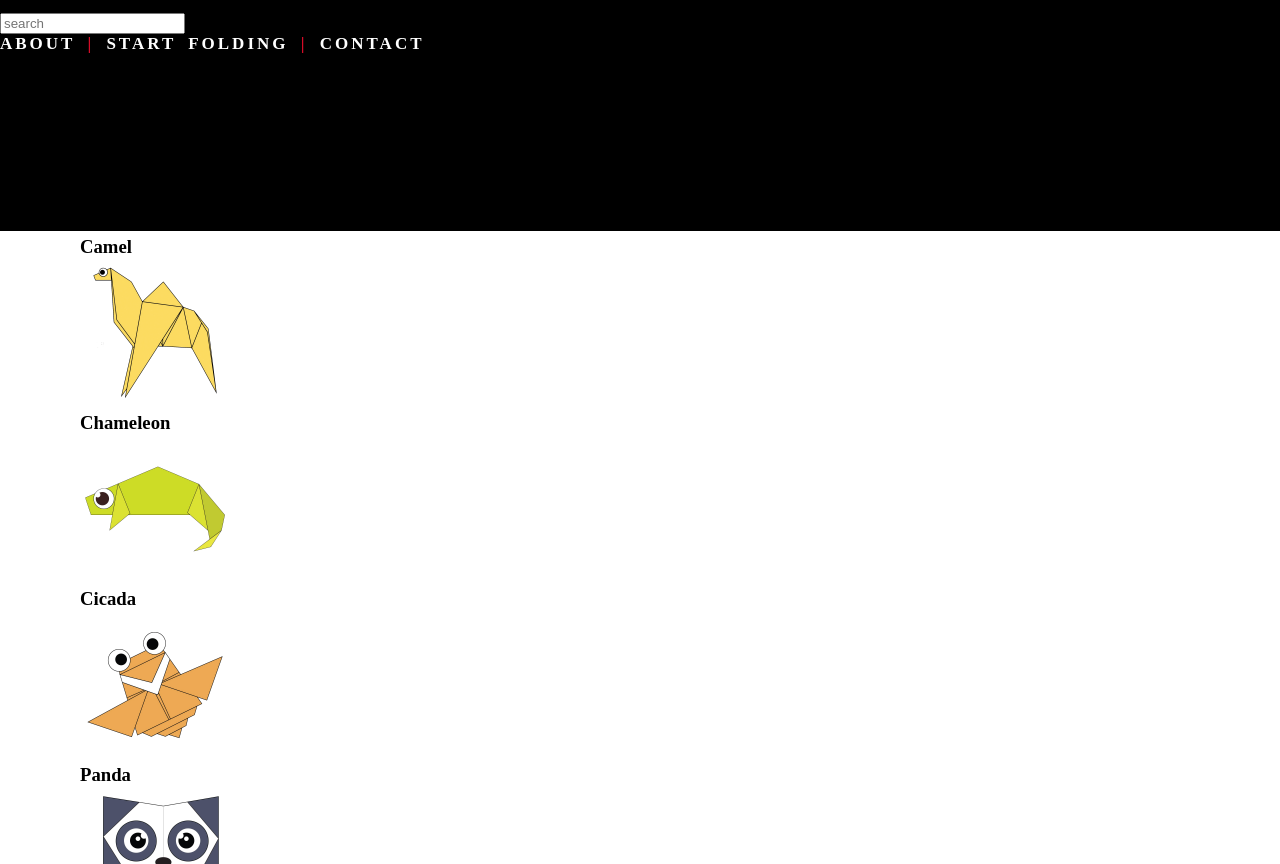
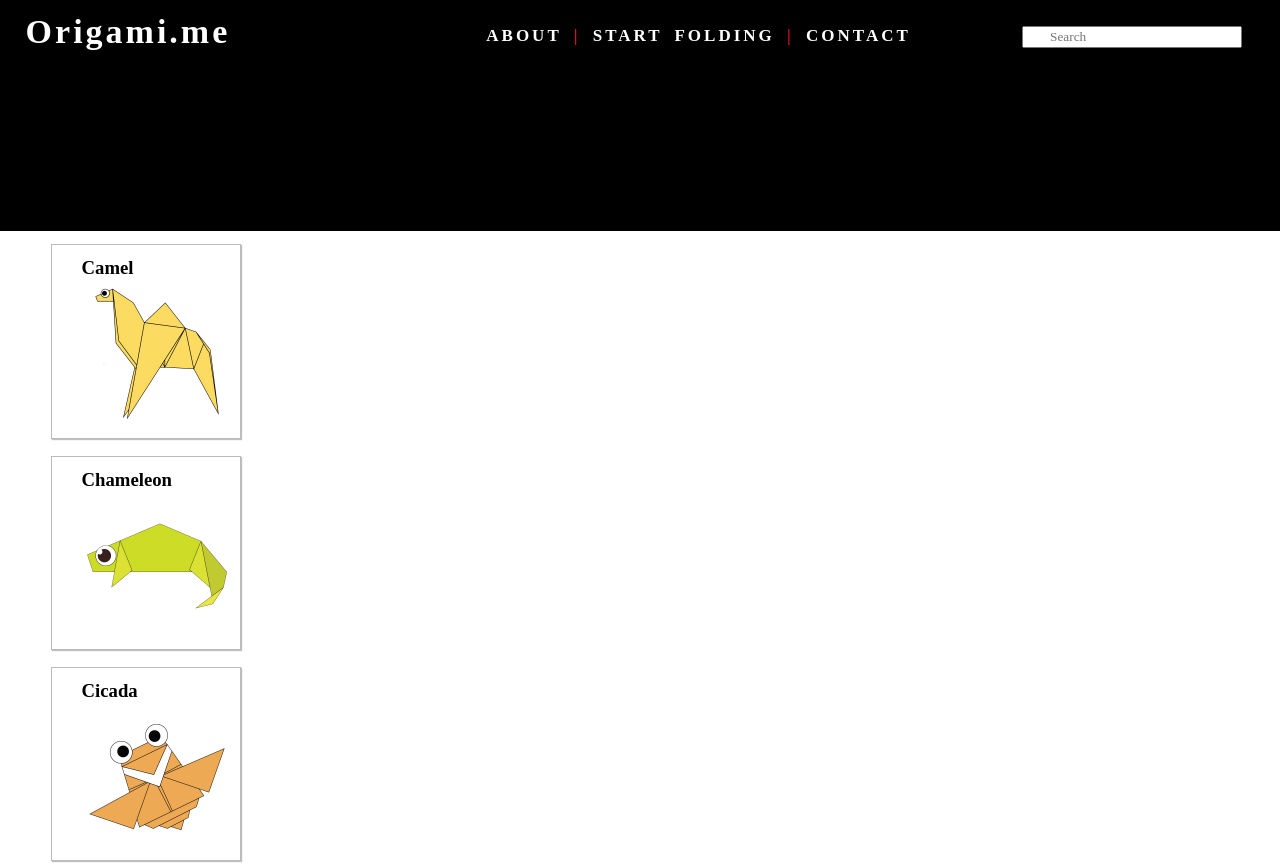
Before and after one commit to HarmanSingh06/Origami1, a plain HTML site: page Steps/Steps.html in a window 1280 px wide. Shown: the top 864 px of the page. Drawn offline with nearby package versions, Linux system fonts and the light colour scheme; no server answers; a web font is replaced by a local one.

Commit message:
added a search engine and did some styling

```diff
--- a/Functions.js
+++ b/Functions.js
@@ -3,21 +3,25 @@ window.onscroll = function () { headerOpacity(), tutorials() };
 function headerOpacity() {
   if (document.body.scrollTop > 600 || document.documentElement.scrollTop > 600) {
     document.getElementById("header3").style.position = "fixed";
-    document.getElementById("header3").style.paddingTop = "0.9%";
-    document.getElementById("header3").style.paddingBottom = "0%";
     document.getElementById("header3").style.backgroundColor = "rgba(0,0,0,1)";
-    //  document.getElementById("header2").style.opacity = "70%"
     document.getElementById("header3").style.color = "#ffffff";
   }
   if (document.body.scrollTop < 600 && document.documentElement.scrollTop < 600) {
     //document.getElementById("header2").style.opacity = "1"
     document.getElementById("header3").style.transitionProperty = "all";
     document.getElementById("header3").style.transitionDuration = "0.4s";
-    document.getElementById("header3").style.paddingTop = "1%";
-    document.getElementById("header3").style.paddingBottom = "1%";
+    document.getElementById("logo").style.transitionProperty = "all";
+    document.getElementById("logo").style.transitionDuration = "0.4s";
     document.getElementById("header3").style.backgroundColor = "rgba(0,0,0,.4)";
     document.getElementById("header3").style.color = "#db0d29";
     document.getElementById("header3").style.position = "absolute";
+  }
+}
+function classAdder(){
+  ul = document.getElementById("list");
+  li = ul.getElementsByTagName("ol");
+  for(var i=0; i< li.length; i++){
+    li[i].classList.add("origami");
   }
 }
 function scrollAbout() {
@@ -59,7 +63,6 @@ function fold() {
     document.getElementById("tutorials").style.transform = "translate(0px,0px)";
   }
 }
-
 function Video() {
   window.location.href = "./Steps/Steps.html";
 }
--- a/Light.css
+++ b/Light.css
@@ -677,3 +677,10 @@ effect 3
 .header2:hover{
   background-color:rgba(0,0,0,.3);
 }
+.input{
+  float:right;
+  margin-right:3%;
+  font-family:Monsterrat;
+  padding-left:2%;
+  padding-right:2%;
+}
--- a/Steps/Steps.html
+++ b/Steps/Steps.html
@@ -1,32 +1,52 @@
 <!DOCTYPE html>
 <script src = "../Functions.js"></script>
 <link rel="stylesheet" href="https://cdnjs.cloudflare.com/ajax/libs/font-awesome/4.7.0/css/font-awesome.min.css">
+<link href="https://fonts.googleapis.com/css?family=Monsterrat" rel="stylesheet">
 <TITLE>Step By Step Tutorials</TITLE>
 
 <link href = "../Light.css" rel = "stylesheet" type = "text/css">
+<HEAD>
+<div id = "header3" class = "header3">
+  <style type="text/css">
+    .nav{
+        float:left;
+        margin-right:5%;
+        margin-left:20%
+    }
+    .nav a {
+        transition-property: all;
+    }
 
-<div id = "header3" class = "header3">
-  <input oninput =  type = "text" placeholder = "search" id = "searchFilter" onKeyUp = "search();">
-    <style type = "text/css">
-        .nav a{transition-property:all;}
-        .nav a{transition-duration:0.2s}
-            .nav a {text-decoration: none;}
-            .nav a:hover {text-decoration:overline;}
-    </style>
-<div class = "nav">
-<A href = "#" onClick = "scrollAbout();">ABOUT</A> |
-<A href = "#" onClick = "scrollFolding();">START FOLDING</A> |
-<A href = "#" onClick = "scrollContact();">CONTACT</A>
+    .nav a {
+        transition-duration: 0.1s;
+    }
+
+    .nav a {
+        text-decoration: none;
+    }
+
+    .nav a:hover {
+        text-decoration: overline;
+
+    }
+</style>
+<Text id = "logo" style = "float:left;font-size:200%;color:white;padding-bottom:2%;margin-top:-1%;margin-left:2%">Origami.me</Text>
+<div class="nav">
+    <A href="#" onClick="scrollAbout();">ABOUT</A> |
+    <A href="#" onClick="scrollFolding();">START FOLDING</A> |
+    <A href="#" onClick="scrollContact();">CONTACT</A>
 </div>
 
+<input oninput =  type = "text" placeholder = "Search" id = "searchFilter" onKeyUp = "search();" class = "input">
 </HEAD>
 
 </div>
+
 <div class="header2">
     Step By Step Tutorials
     </div>
     </div>
-<BODY>
+<BODY onLoad = "classAdder()">
 
 <div class = "grid">
 
@@ -75,7 +95,8 @@
     </div>
 </ul>
 </div>
-
+<script src="https://unpkg.com/@lottiefiles/lottie-player@latest/dist/lottie-player.js"></script>
+<lottie-player id = "searchResult"src="https://assets7.lottiefiles.com/packages/lf20_aBYmBC.json"  background="transparent"  speed="1"  style="width: 300px; height: 300px; opacity:0"  autoplay></lottie-player>
 <div class="footer">
 
     <div class="logos">
--- a/searchEngine.js
+++ b/searchEngine.js
@@ -9,22 +9,21 @@ function search(){
     ul = document.getElementById("list");
     li = ul.getElementsByTagName("ol");
 
-    console.log(li)
+
     for(var i=0; i< li.length; i++){
         data = li[i].getElementsByTagName("h3")[0];
         textValue = data.innerText;
-        /*if(textValue.toLowerCase().indexOf(filter) === -1){
-            input.value = ""
-             alert("No such origami figure found")
-        }*/
+
         if(textValue.toLowerCase().indexOf(filter) > -1){
             li[i].classList.add("origami");
             li[i].style.display = "";
+            document.getElementById('searchResult').style.opacity = "0"
         }
-        else{
+        else if(textValue.toLowerCase().indexOf(filter) <= -1){
             li[i].classList.remove("origami");
             li[i].style.display = "none";
+            //ask this -------- document.getElementById('searchResult').style.opacity = "1"
         }
     }
-
+console.log(textValue.toLowerCase().indexOf(filter) == -1)
 }
```
Also changed, not shown: index.html (+11 -6 lines).
